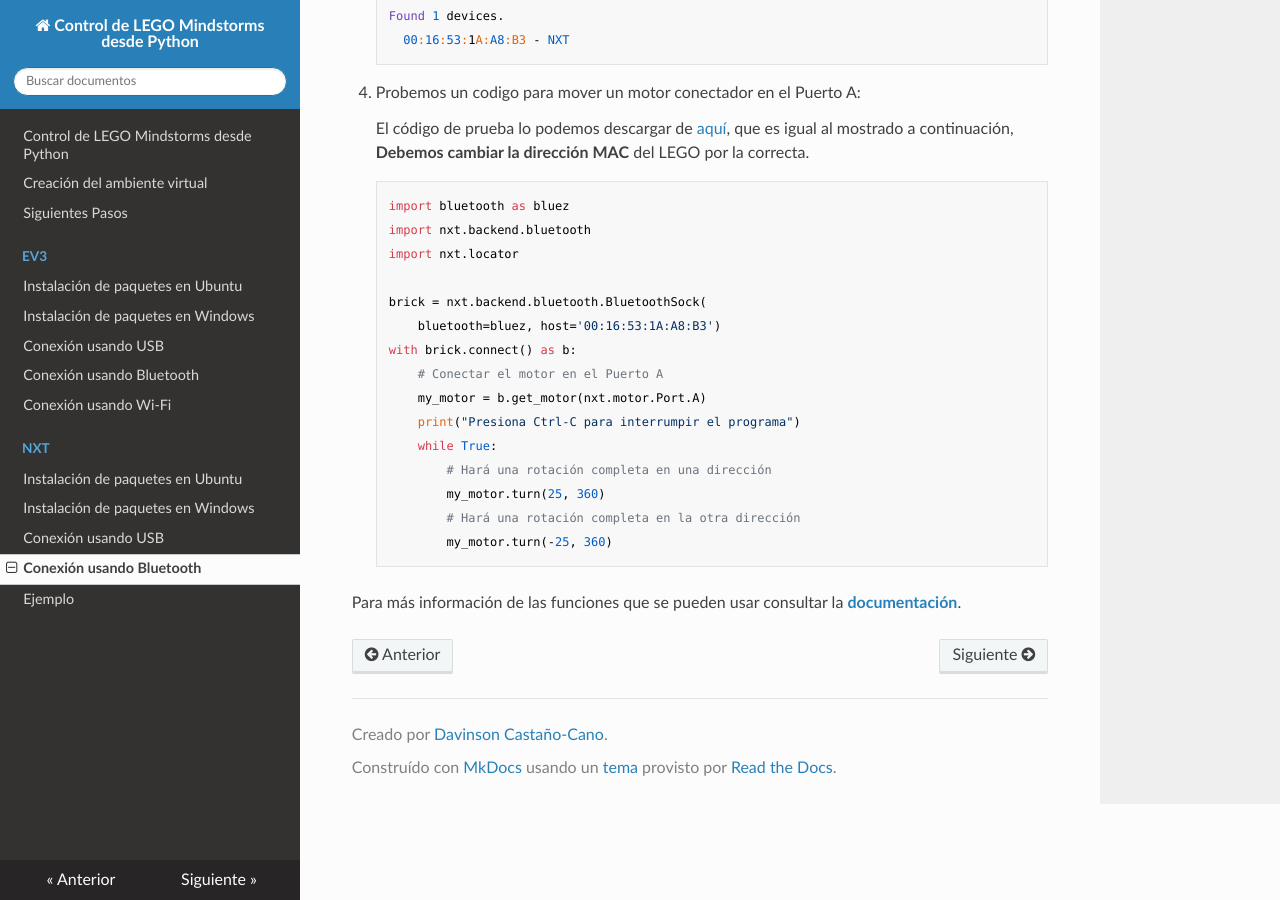
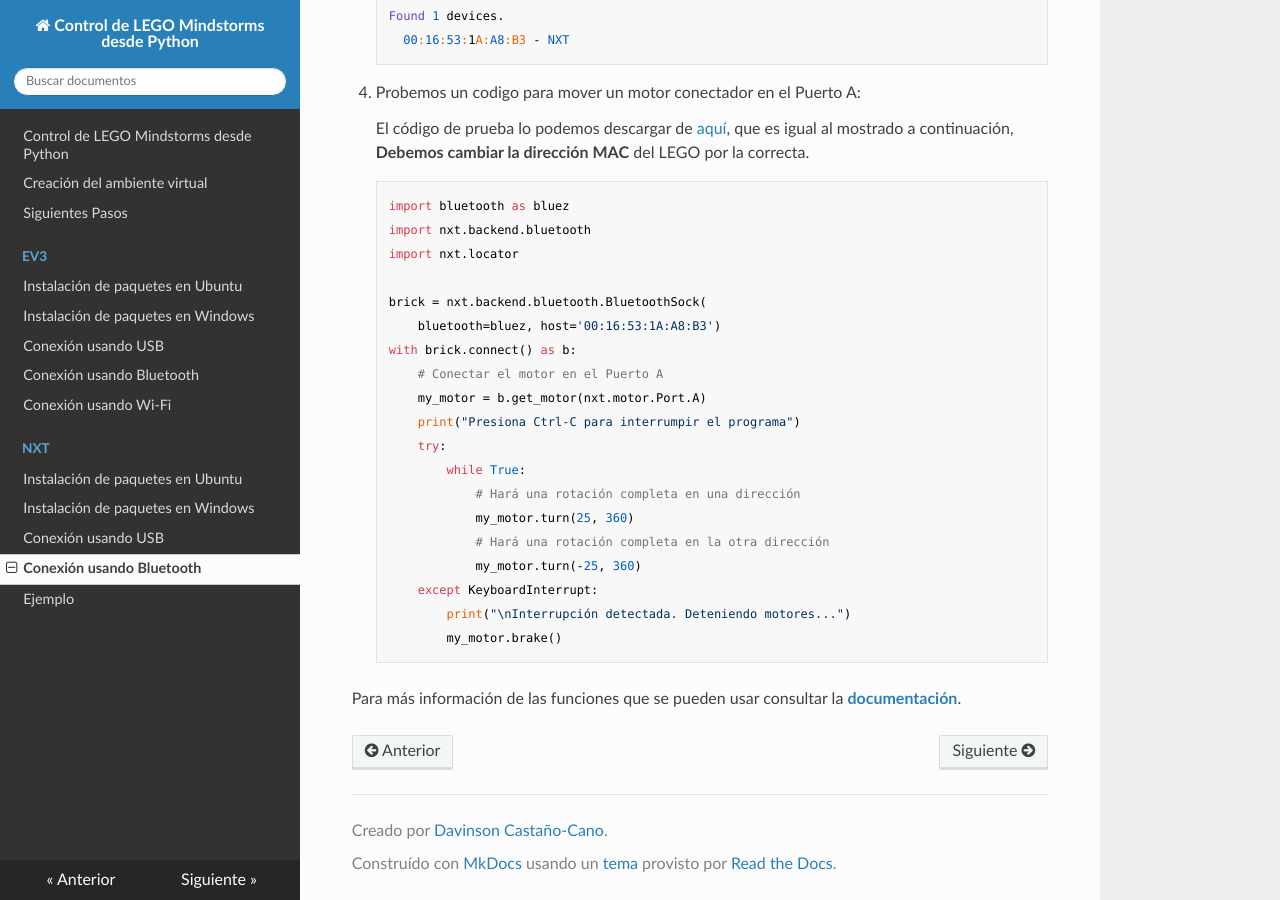
Before and after one commit to semillero-ares/mindstorms-dc-python, an MkDocs documentation site: the page built from docs/NXT/3-bluetooth.md, in a window 1280 px wide and 900 px high, scrolled down 956 px. Built offline with MkDocs 1.6.1, drawn with Linux system fonts in a browser that asks for light colours; nearby versions of some CDN libraries.

````diff
--- a/docs/NXT/3-bluetooth.md
+++ b/docs/NXT/3-bluetooth.md
@@ -51,12 +51,15 @@ Para usar la conexión por bluetooth, debemos realizar las siguientes tareas:
         # Conectar el motor en el Puerto A
         my_motor = b.get_motor(nxt.motor.Port.A)
         print("Presiona Ctrl-C para interrumpir el programa")
-        while True:
-            # Hará una rotación completa en una dirección
-            my_motor.turn(25, 360)
-            # Hará una rotación completa en la otra dirección
-            my_motor.turn(-25, 360)
-
+        try:
+            while True:
+                # Hará una rotación completa en una dirección
+                my_motor.turn(25, 360)
+                # Hará una rotación completa en la otra dirección
+                my_motor.turn(-25, 360)
+        except KeyboardInterrupt:
+            print("\nInterrupción detectada. Deteniendo motores...")
+            my_motor.brake()
     ```
 
 Para más información de las funciones que se pueden usar consultar la [**documentación**](https://ni.srht.site/nxt-python/latest/api/index.html).
````
Also changed, not shown: docs/ambiente-virtual.md (+3 -1 lines).
